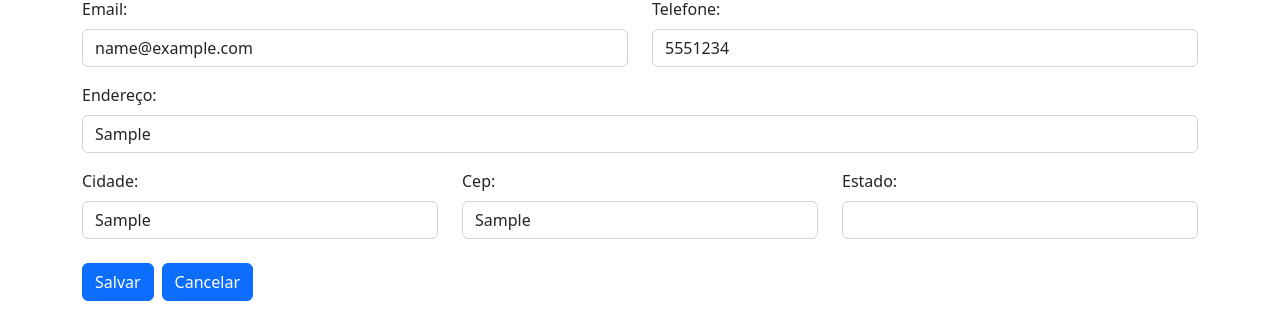
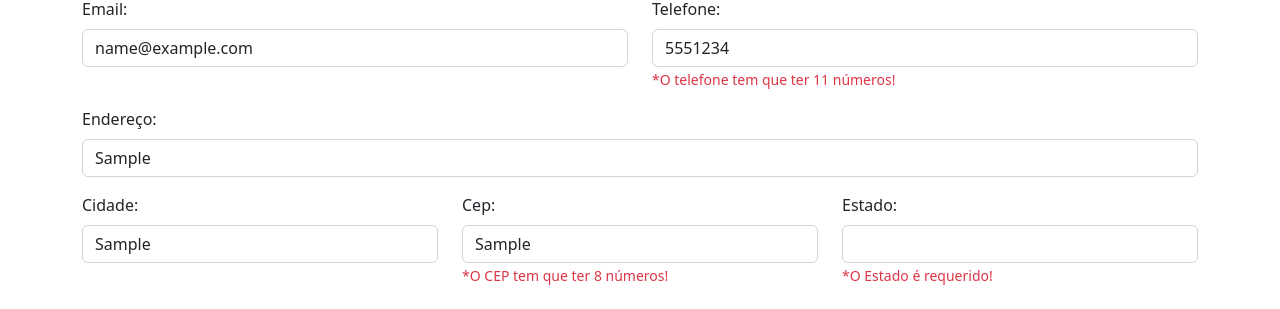
Before and after one commit to leomoraesitu/lista-contatos-frontend, an Angular app: page / in a window 1280 px wide. Both pictures are taken after typing "Sample", "name@example.com", "5551234", "Sample", "Sample", "Sample" into the empty fields and a click on the button "Salvar". Shown: the part 163-472 px from the top of the page. Built offline with nearby package versions, Linux system fonts and the light colour scheme; no server answers.

Commit message:
validators

```diff
--- a/src/app/contatos/contatos.component.html
+++ b/src/app/contatos/contatos.component.html
@@ -6,33 +6,84 @@
     <div class="mb-3">
       <label for="name" class="form-label">Nome:</label>
       <input type="name" class="form-control" id="name" formControlName="name">
+      <small *ngIf="submited && name.hasError('required')" class="text-danger">
+        *O nome é requerido!
+      </small>
+      <small *ngIf="submited && name.hasError('minlength')" class="text-danger">
+        *O nome tem que ter no mínimo 3 caracteres!
+      </small>
     </div>
     <div class="row">
     <div class="mb-3 col">
       <label for="email" class="form-label">Email:</label>
       <input type="email" class="form-control" id="email" formControlName="email">
+      <small *ngIf="submited && email.hasError('required')" class="text-danger">
+        *O email é requerido!
+      </small>
+      <small *ngIf="submited && email.hasError('minlength')" class="text-danger">
+        *O email tem que ter no mínimo 3 caracteres!
+      </small>
     </div>
     <div class="mb-3 col">
       <label for="telefone" class="form-label">Telefone:</label>
       <input type="tel" class="form-control" id="telefone" formControlName="telefone">
+      <small *ngIf="submited && telefone.hasError('required')" class="text-danger">
+        *O telefone é requerido!
+      </small>
+      <small *ngIf="submited && telefone.hasError('minlength')" class="text-danger">
+        *O telefone tem que ter 11 números!
+      </small>
+      <small *ngIf="submited && telefone.hasError('maxlength')" class="text-danger">
+        *O telefone não pode ter mais que 11 números!
+      </small>
     </div>
   </div>
     <div class="mb-3">
       <label for="endereco" class="form-label">Endereço:</label>
       <input type="address" class="form-control" id="endereco" formControlName="endereco">
+      <small *ngIf="submited && endereco.hasError('required')" class="text-danger">
+        *O endereco é requerido!
+      </small>
+      <small *ngIf="submited && endereco.hasError('minlength')" class="text-danger">
+        *O endereco tem que ter no mínimo 3 caracteres!
+      </small>
     </div>
     <div class="row">
     <div class="mb-3 col">
       <label for="cidade" class="form-label">Cidade:</label>
       <input type="city" class="form-control" id="cidade" formControlName="cidade">
+      <small *ngIf="submited && cidade.hasError('required')" class="text-danger">
+        *A cidade é requerida!
+      </small>
+      <small *ngIf="submited && cidade.hasError('minlength')" class="text-danger">
+        *A cidade tem que ter no mínimo 3 caracteres!
+      </small>
     </div>
     <div class="mb-3 col">
       <label for="cep" class="form-label">Cep:</label>
       <input type="postalcode" class="form-control" id="cep" formControlName="cep">
+      <small *ngIf="submited && cep.hasError('required')" class="text-danger">
+        *O CEP é requerido!
+      </small>
+      <small *ngIf="submited && cep.hasError('minlength')" class="text-danger">
+        *O CEP tem que ter 8 números!
+      </small>
+      <small *ngIf="submited && cep.hasError('maxlength')" class="text-danger">
+        *O CEP não pode ter mais que 8 números!
+      </small>
     </div>
     <div class="mb-3 col">
       <label for="estado" class="form-label">Estado:</label>
       <input type="state" class="form-control" id="estado" formControlName="estado">
+      <small *ngIf="submited && estado.hasError('required')" class="text-danger">
+        *O Estado é requerido!
+      </small>
+      <small *ngIf="submited && estado.hasError('minlength')" class="text-danger">
+        *O Estado tem que ter 2 letras!
+      </small>
+      <small *ngIf="submited && estado.hasError('maxlength')" class="text-danger">
+        *O Estado não pode ter mais que 2 letras!
+      </small>
     </div>
   </div>
 
--- a/src/app/contatos/contatos.component.ts
+++ b/src/app/contatos/contatos.component.ts
@@ -1,7 +1,7 @@
 import { Component } from '@angular/core';
 import { ContatoService } from '../contato.service';
 import { Contato } from '../Model/contato';
-import { FormBuilder, FormGroup } from '@angular/forms';
+import { FormBuilder, FormGroup, Validators } from '@angular/forms';
 
 @Component({
   selector: 'app-contatos',
@@ -19,13 +19,13 @@ export class ContatosComponent {
               private formBuilder: FormBuilder
               ) {
                 this.formGroupContato = formBuilder.group({
-                  name: [''],
-                  email: [''],
-                  telefone: [''],
-                  endereco: [''],
-                  cidade: [''],
-                  cep: [''],
-                  estado: ['']
+                  name: ['', [Validators.required, Validators.minLength(3)]],
+                  email: ['', [Validators.required, Validators.minLength(3)]],
+                  telefone: ['', [Validators.required, Validators.minLength(11), Validators.maxLength(11)]],
+                  endereco: ['', [Validators.required, Validators.minLength(3)]],
+                  cidade: ['', [Validators.required, Validators.minLength(3)]],
+                  cep: ['', [Validators.required, Validators.minLength(8), Validators.maxLength(8)]],
+                  estado: ['', [Validators.required, Validators.minLength(2), Validators.maxLength(2)]]
                 })
               }
 
@@ -34,6 +34,7 @@ export class ContatosComponent {
       next: (contatos) => (this.contatos = contatos),
     })
   }
+
 
   save(){
 
```
